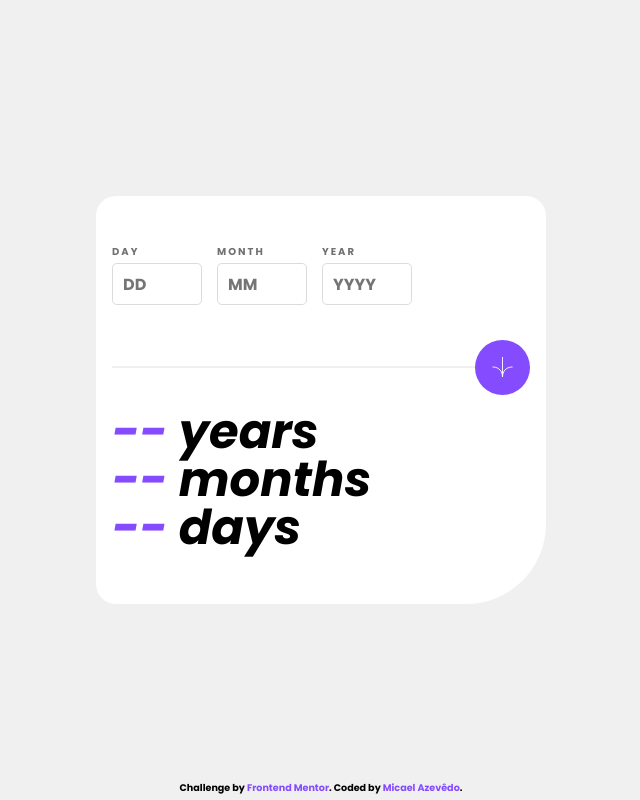
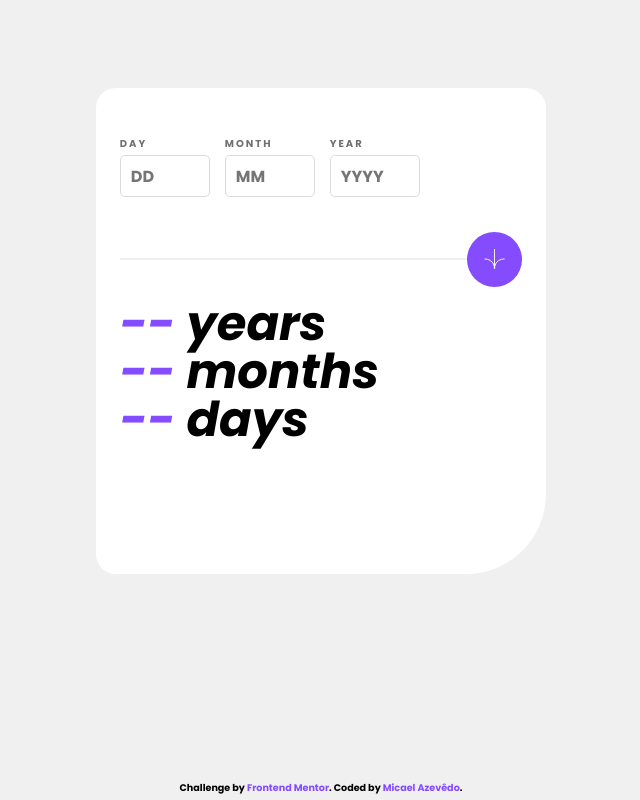
Before and after one commit to azrmicael/frontend-mentor, a plain HTML site: page age-calculator-app-main/index.html in a window 1280 px wide. Shown: the whole page, without its empty margins (319-959 px from the left). Drawn offline with Linux system fonts and the light colour scheme.

Commit message:
Update style

```diff
--- a/age-calculator-app-main/style.css
+++ b/age-calculator-app-main/style.css
@@ -79,8 +79,9 @@ h1, h2, h3 {
 body {
     background-color: var(--clr-neutral-200);
     font-family: var(--ff-primary);
-    display: grid;
-    place-content: center;
+    display: flex;
+    justify-content: center;
+    padding-top: 88px;
 }
 
 
@@ -121,13 +122,13 @@ input[type=number] {
 
 .age-calculator {
     --left-value: 0;
-    --width-value: 320px;
+    --width-value: 343px;
 
     background-color: var(--clr-neutral-100);
     border-radius: 1.25rem 1.25rem 5rem;
-    height: 408px;
+    height: 486px;
     width: var(--width-value);
-    padding: 1rem;
+    padding: 1rem 1.485rem;
 }
 
 @media (min-width: 480px) {
```
